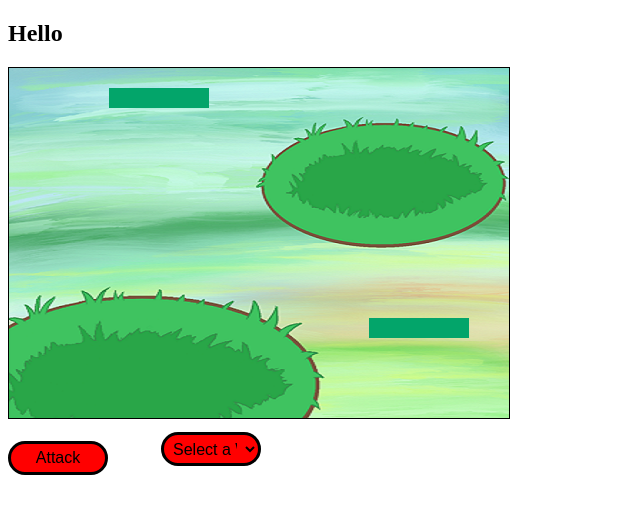
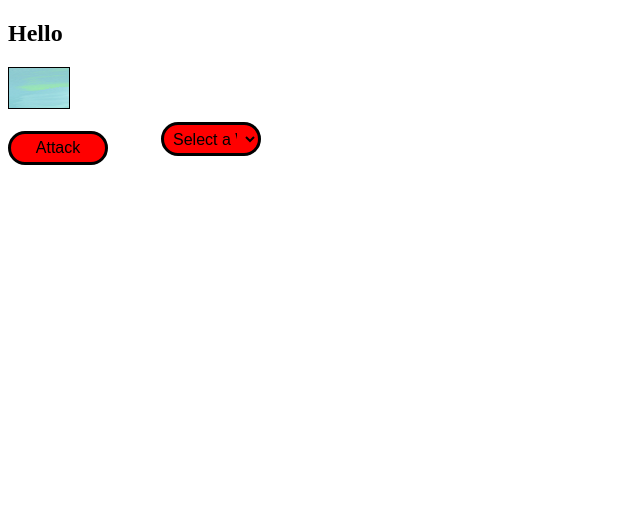
Before and after one commit to Mary-Phelan/Strategy-Game, a website: page game.html in a window 1280 px wide. Shown: the whole page, without its empty margins (0-640 px from the left). Drawn offline with Linux system fonts and the light colour scheme.

Commit message:
Update game.html

```diff
--- a/game.html
+++ b/game.html
@@ -40,7 +40,7 @@
 
 <body>
     <h2 id="gamerTag">Hello</h2>
-    <canvas id="the_canvas" width="500" height="350"
+    <canvas id="the_canvas" width="60%" height="40%"
         style="border: black 1px solid; background: url('./img/poke_bg2.png');">
         Oops! looks like your browser does not support canvas tag
     </canvas>
```
